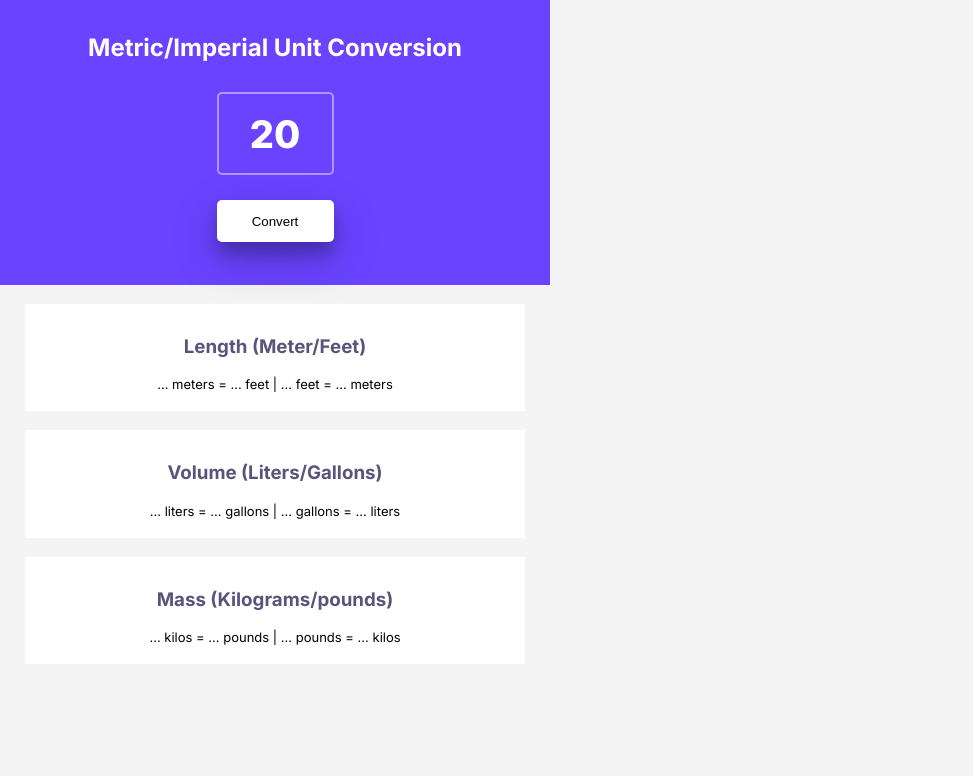
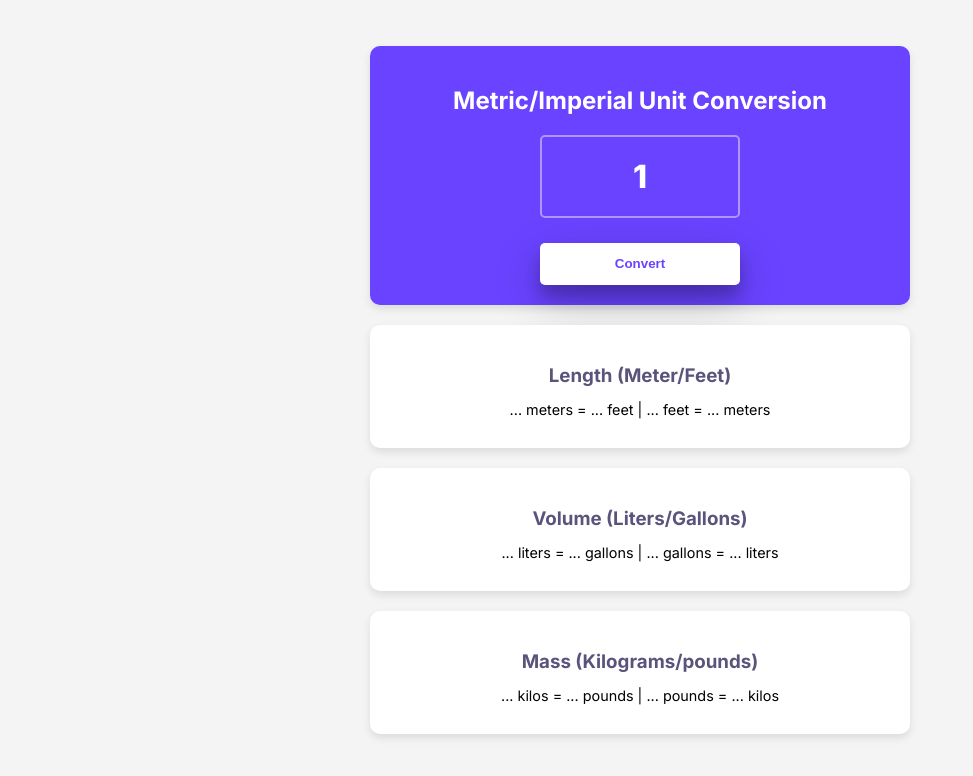
Before and after one commit to compendious/unit-conversion, a plain HTML site: page index.html in a window 1280 px wide. Shown: the whole page, without its empty margins (0-973 px from the left). Drawn offline with Linux system fonts and the light colour scheme.

Commit message:
Updated the UI display with help of ChatGPT and fixed the string input bug

```diff
--- a/index.css
+++ b/index.css
@@ -1,53 +1,71 @@
+/* Body styling */
 body {
     font-family: "Inter", sans-serif;
     font-weight: 800;
     text-align: center;
     background-color: #f4f4f4;
-    height: 730px;
-    width: 550px;
     margin: 0;
+    padding: 0;
+    display: flex;
+    flex-direction: column;
+    justify-content: center;
+    align-items: center;
+    min-height: 100vh;
+    width: 100%;
 }
 
+/* Purple box styling */
 div.purple {
     display: flex;
     flex-direction: column;
     background-color: #6943FF;
     color: #ffffff;
-    height: 285px;
-    width: 550px;
     align-items: center;
+    padding: 20px;
+    border-radius: 10px;
+    box-shadow: 0px 4px 8px rgba(0, 0, 0, 0.1);
+    max-width: 500px;
+    width: 100%;
+    margin-bottom: 20px;
 }
 
-div.purple h1{
-    font-size:x-large;
-    margin-top: 33px;
-    margin-bottom: 30px;
-    margin-left: 51px;
-    margin-right: 51px;
+/* Heading inside purple box */
+div.purple h1 {
+    font-size: 1.5rem;
+    margin-top: 20px;
+    margin-bottom: 20px;
 }
 
+/* Result section styling */
 div.result {
-    margin: 0px 25px;
     background-color: #ffffff;
+    padding: 20px;
+    border-radius: 10px;
+    box-shadow: 0px 4px 8px rgba(0, 0, 0, 0.1);
+    max-width: 500px;
+    width: 100%;
+    margin-bottom: 20px;
 }
 
+/* Result heading styling */
 div.result h3 {
-    padding-top: 31px;
     color: #5A537B;
+    margin-bottom: 10px;
 }
 
+/* Result paragraph styling */
 div.result p {
-    padding-bottom: 19px;
-    font-size: small;
+    font-size: 0.9rem;
     font-weight: 400;
-
+    margin-bottom: 10px;
 }
 
+/* Input field styling */
 input {
-    width: 117px;
+    width: 40%;
     height: 83px;
-    background:transparent;
-    font-size: 38px;
+    background: transparent;
+    font-size: 2rem;
     border: 2px solid #B295FF;
     border-radius: 5px;
     padding: 0;
@@ -56,24 +74,30 @@ input {
     font-weight: 800;
     color: #ffffff;
     text-align: center;
+    box-sizing: border-box;
 }
 
-button{
-    width: 117px;
+/* Button styling */
+button {
+    width: 80%;
+    max-width: 200px;
     height: 42px;
     margin-top: 25px;
     background: #ffffff;
-    border-color: #ffffff;
-    border-style: none;
+    color: #6943FF;
+    border: none;
     border-radius: 5px;
+    font-weight: 700;
+    cursor: pointer;
     transition: 0.3s;
-    box-shadow: 0 12px 16px 0 rgba(0,0,0,0.24), 0 17px 50px 0 rgba(0,0,0,0.19);
+    box-shadow: 0 12px 16px 0 rgba(0, 0, 0, 0.24), 0 17px 50px 0 rgba(0, 0, 0, 0.19);
 }
 
-button:active{
+/* Button active state */
+button:active {
     transition-duration: 0.1s;
-    font-size: x-small;
+    font-size: 0.8rem;
     margin-top: 30px;
-    width: 97px;
-    height: 32px;
+    width: 90%;
+    height: 36px;
 }
--- a/index.html
+++ b/index.html
@@ -8,7 +8,7 @@
     <body>
         <div class="purple">
             <h1>Metric/Imperial Unit Conversion</h1>
-            <input id="input-field" value="20">
+            <input inputmode="numeric" id="input-field" value="1">
             <button id="input-btn"> Convert</button>
         </div>
         <div class="result">
--- a/index.js
+++ b/index.js
@@ -42,8 +42,8 @@ function iterations(){
 }
 
 inputBtn.addEventListener("click", function(){
-    if(inputField.value === ''){
-        alert("Please fill the input field!");
+    if(inputField.value === '' || isNaN(inputField.value)){
+        alert("Please fill the input field with numbers!");
     } else {
         value.push(inputField.value)
         for(let i = 0; i < value.length; i++){
```
